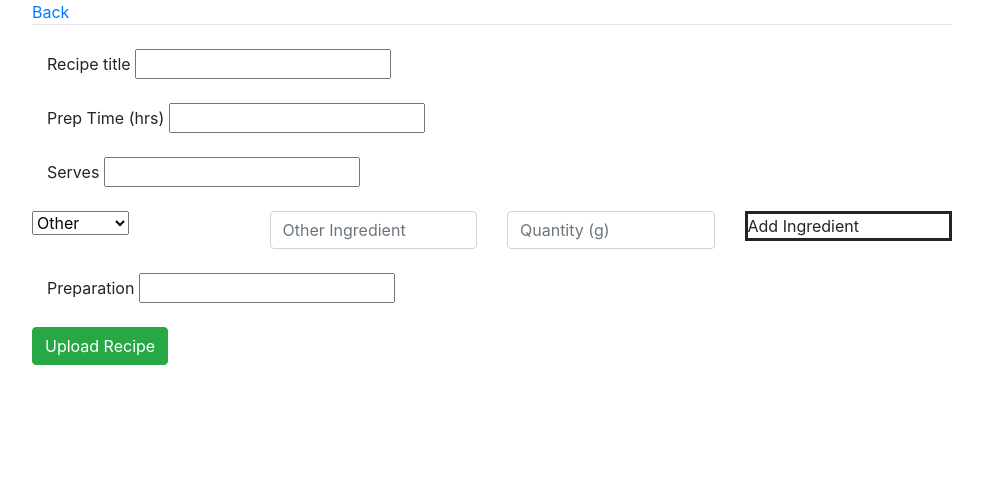
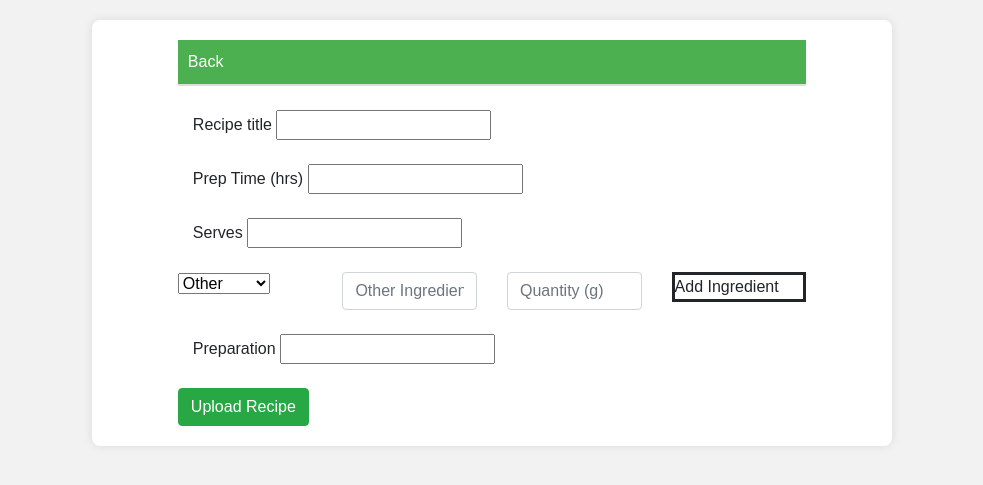
Before and after one commit to DanielHart-02/ECM2434-Group-4348-, a Django app: page /recipes/create in a window 1280 px wide. Shown: the top 485 px of the page, without its empty margins (148-1131 px from the left). Run offline with Django 5.2, Linux system fonts and the light colour scheme; data comes from the database, SQL or seed files in the repository.

Commit message:
Update base.html

```diff
--- a/ecm2434_coursework/recipes/templates/recipes/base.html
+++ b/ecm2434_coursework/recipes/templates/recipes/base.html
@@ -1,12 +1,61 @@
-<!doctype html>
+<!DOCTYPE html>
 <html lang="en">
+
 <head>
     <meta charset="utf-8">
     <meta name="viewport" content="width=device-width, initial-scale=1, shrink-to-fit=no">
     <link rel="stylesheet" href="https://cdn.jsdelivr.net/npm/bootstrap@4.3.1/dist/css/bootstrap.min.css" integrity="sha384-ggOyR0iXCbMQv3Xipma34MD+dH/1fQ784/j6cY/iJTQUOhcWr7x9JvoRxT2MZw1T" crossorigin="anonymous">
     <title>Django People</title>
+
+    <style>
+        body {
+            font-family: Arial, sans-serif;
+            background-color: #f2f2f2;
+            margin: 0;
+            padding: 0;
+            box-sizing: border-box;
+        }
+
+        .container {
+            max-width: 800px;
+            margin: 20px auto;
+            background-color: #ffffff;
+            padding: 20px;
+            border-radius: 8px;
+            box-shadow: 0 0 10px rgba(0, 0, 0, 0.1);
+        }
+
+        nav {
+            background-color: #4caf50;
+            color: #fff;
+            padding: 10px 0;
+        }
+
+        nav div {
+            max-width: 800px;
+            margin: 0 auto;
+            text-align: left;
+        }
+
+        a {
+            color: #fff;
+            text-decoration: none;
+            margin: 0 10px;
+        }
+
+        hr {
+            margin-top: 0;
+            border: 1px solid #ddd;
+        }
+
+        .row {
+            justify-content: center;
+        }
+    </style>
 </head>
+
 <body>
+
     <div class="container">
         <div class="row justify-content-center">
             <div class="col-10">
@@ -23,5 +72,7 @@
             </div>
         </div>
     </div>
+
 </body>
+
 </html>
```
Lines whose indentation alone changed are shown as unchanged.
